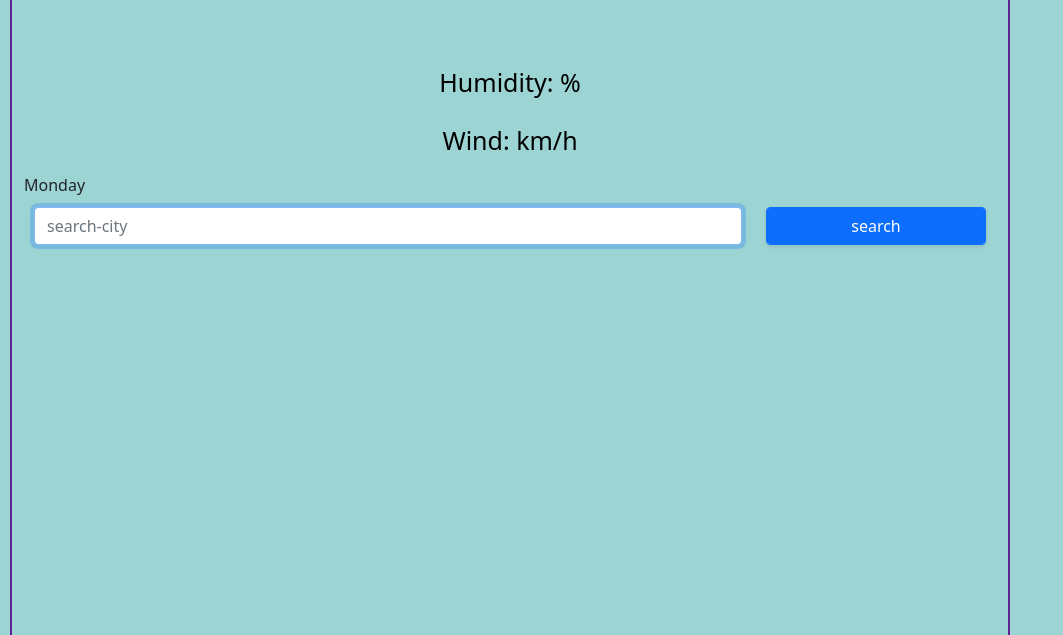
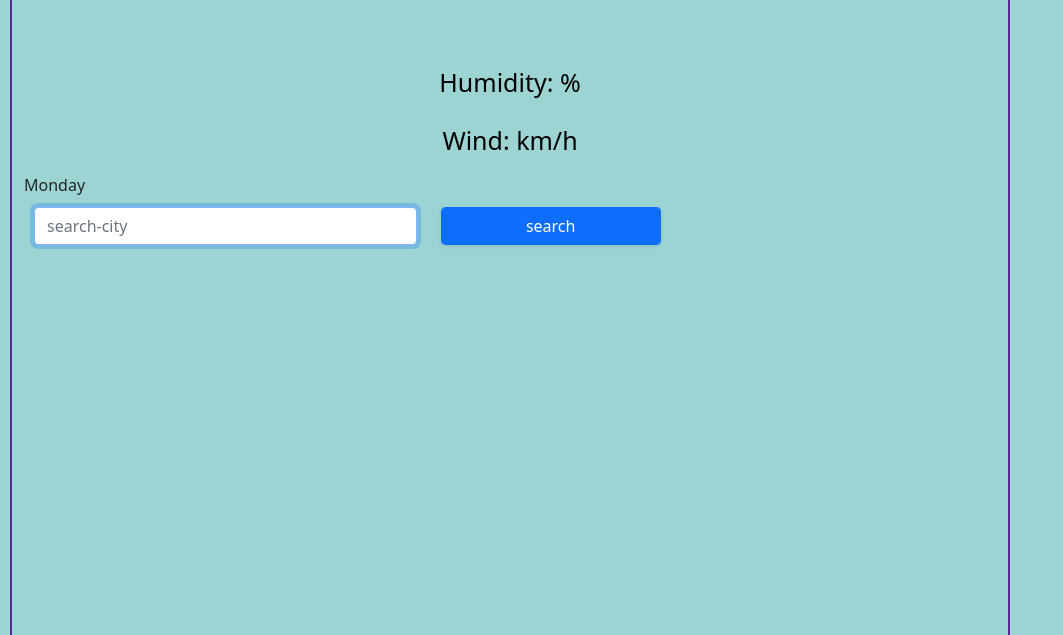
Before and after one commit to deblynt13/SheCodes-Plus-Week-6, a plain HTML site: page index.html in a window 1280 px wide. Shown: the part 165-800 px from the top of the page, without its empty margins (0-1063 px from the left). Drawn offline with nearby package versions, Linux system fonts and the light colour scheme; no server answers.

Commit message:
Update index.html

```diff
--- a/index.html
+++ b/index.html
@@ -47,7 +47,7 @@
       </div>
       <form class = "search-form"  id="search-form">
         <div class = "row">
-          <div class = "col-9">
+          <div class = "col-5">
             <input
                type = "search"
                placeholder="search-city"
@@ -58,7 +58,7 @@
                shadow-sm
             />
           </div>
-          <div class =  "col-3">
+          <div class = "col-3">
             <input
             type = "submit"
             value = "search"
```
